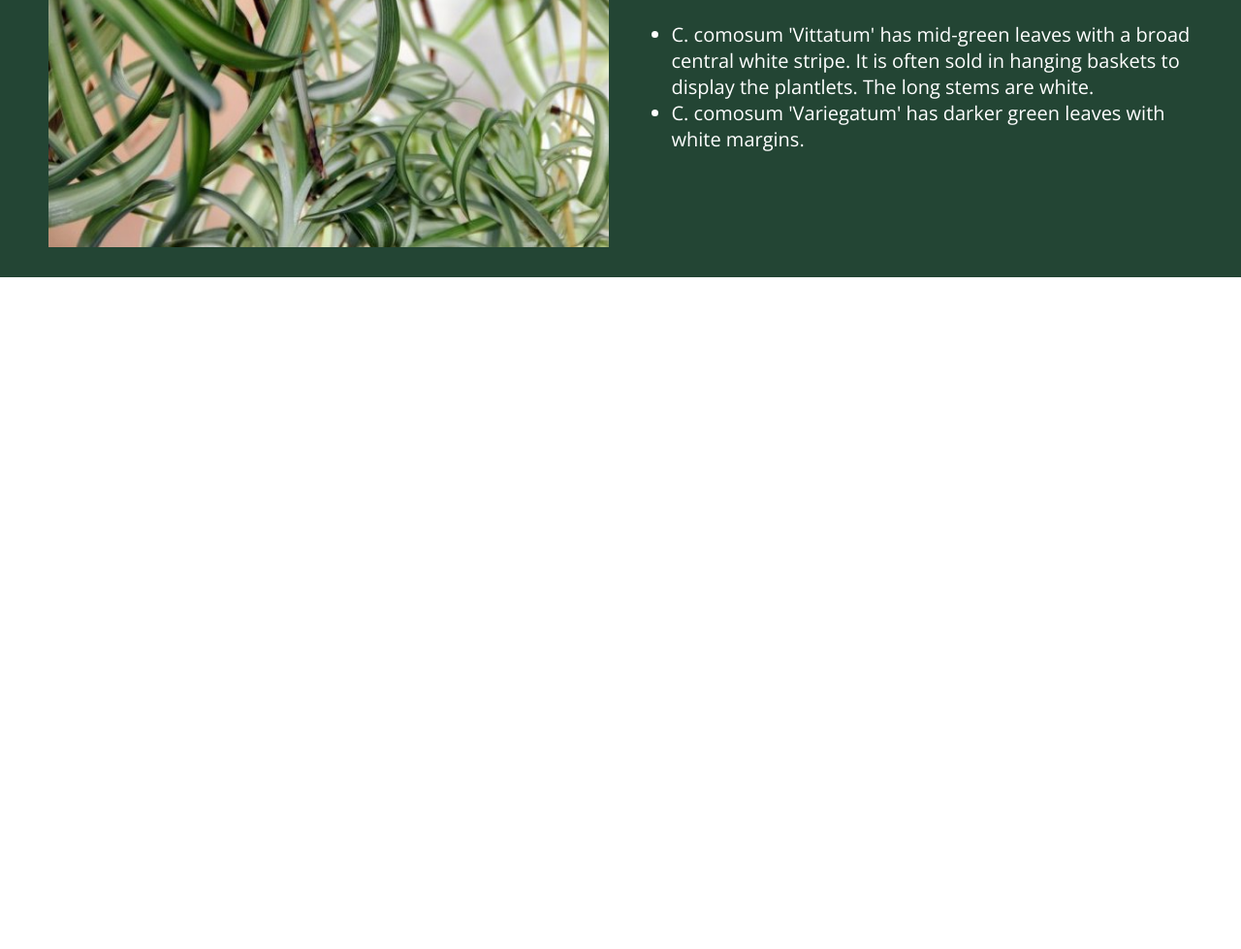
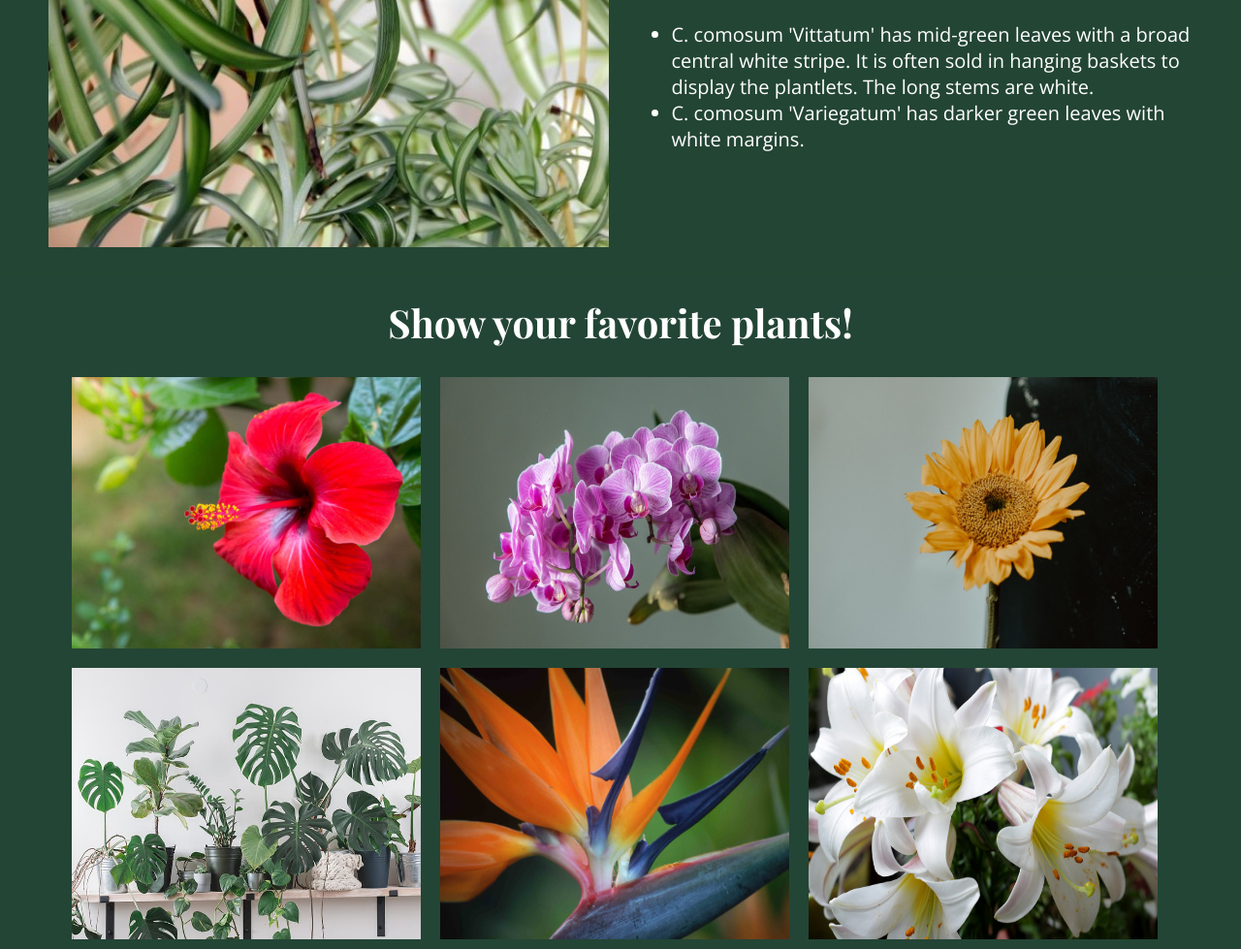
Before and after one commit to MaxinePower/plants, a plain HTML site: page index.html in a window 1280 px wide. Shown: the part 1207-2186 px from the top of the page at 97% size. Before the commit the page ends 1493 px from the top, so only its background shows below. Drawn offline with nearby package versions, Linux system fonts and the light colour scheme.

Commit message:
added gallery feature

```diff
--- a/index.html
+++ b/index.html
@@ -99,6 +99,30 @@
                             </ul>
                         </div><!-- .plantDescription -->
                     </div><!-- .thirdPlant -->
+                </div><!-- .content -->
+            </div>
+
+            <div class="photoGallery">
+                <h2> Show your favorite plants!</h2>
+                <div class="photoGalleryContainer">
+                    <div class="photoGalleryItem">
+                        <img src="./assets/hibiscus.jpeg" alt="photo of a hibiscus">
+                    </div>
+                    <div class="photoGalleryItem">
+                        <img src="./assets/pink-orchids.jpeg" alt="photo of a pink orchid">
+                    </div>
+                    <div class="photoGalleryItem">
+                        <img src="./assets/sunflower.jpeg" alt="photo of a sunflower">
+                    </div>
+                    <div class="photoGalleryItem">
+                        <img src="./assets/indoor-tropical-plants.jpeg" alt="photo of a group of indoor plants">
+                    </div>
+                    <div class="photoGalleryItem">
+                        <img src="./assets/birds-of-paradise.jpeg" alt="a bird of paradise plant">
+                    </div>
+                    <div class="photoGalleryItem">
+                        <img src="./assets/easter-lilies.jpeg" alt="photo of a easter lilly">
+                    </div>
                 </div>
             </div>
         </main>
--- a/styles/styles.css
+++ b/styles/styles.css
@@ -212,3 +212,36 @@ label {
         width: 55%;
     }
 }
+
+
+/* gallery feature styling */
+/* -------- PHOTO GALLERY ----------- */
+.photoGallery{
+    background: #234535;
+}
+
+.photoGallery h2{
+    font-size: 40px;
+    padding: 20px 0;
+}
+
+.photoGalleryContainer{
+    width: 90%;
+    margin: 0 auto;
+    display: flex;
+    flex-direction: row;
+    flex-wrap: wrap;
+}
+
+.photoGalleryItem{
+    width: 33%;
+    display: flex;
+    align-items: center;
+    justify-content: center;
+}
+
+.photoGalleryItem img{
+    width: 100%;
+    height: 300px;
+    padding: 10px;
+}
```
